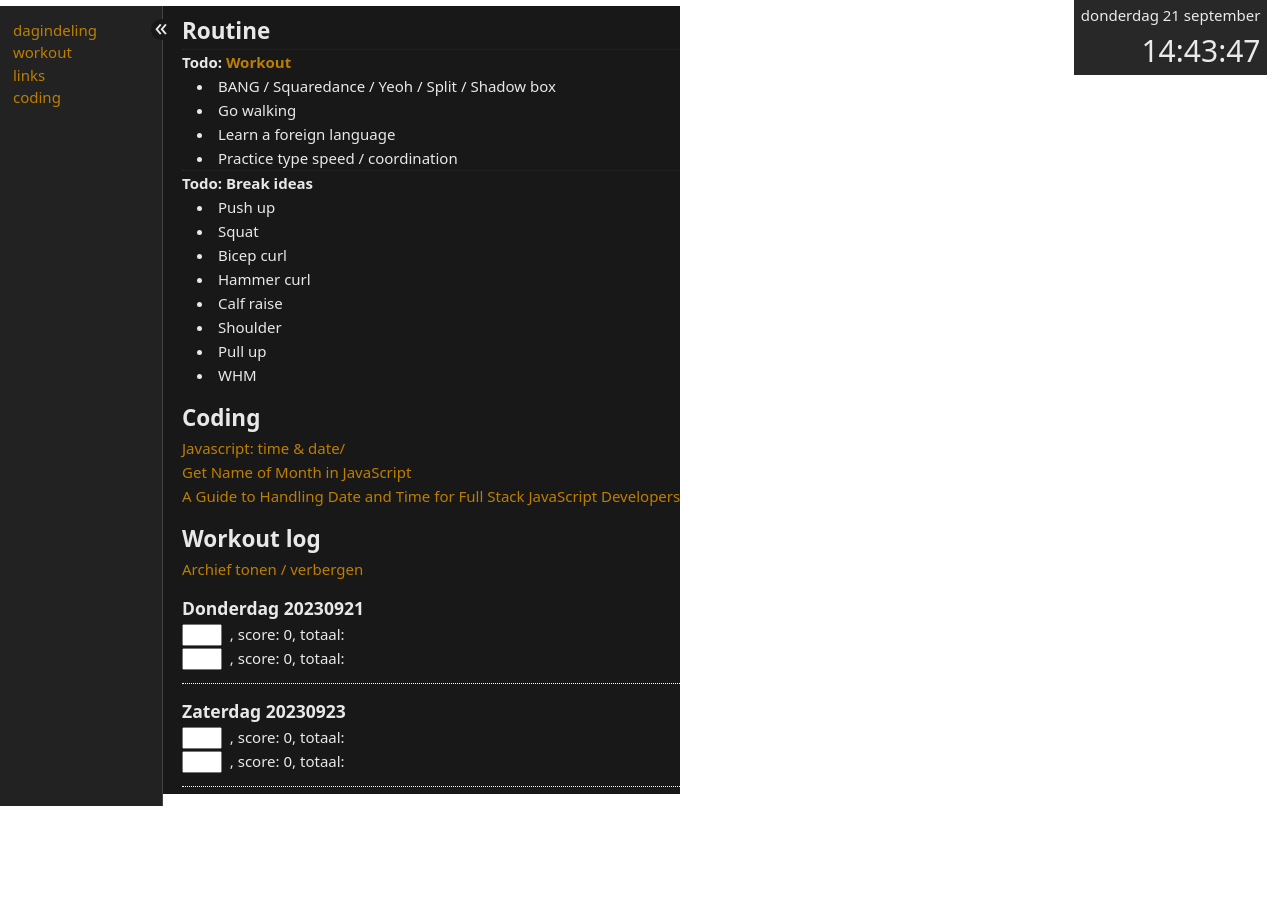
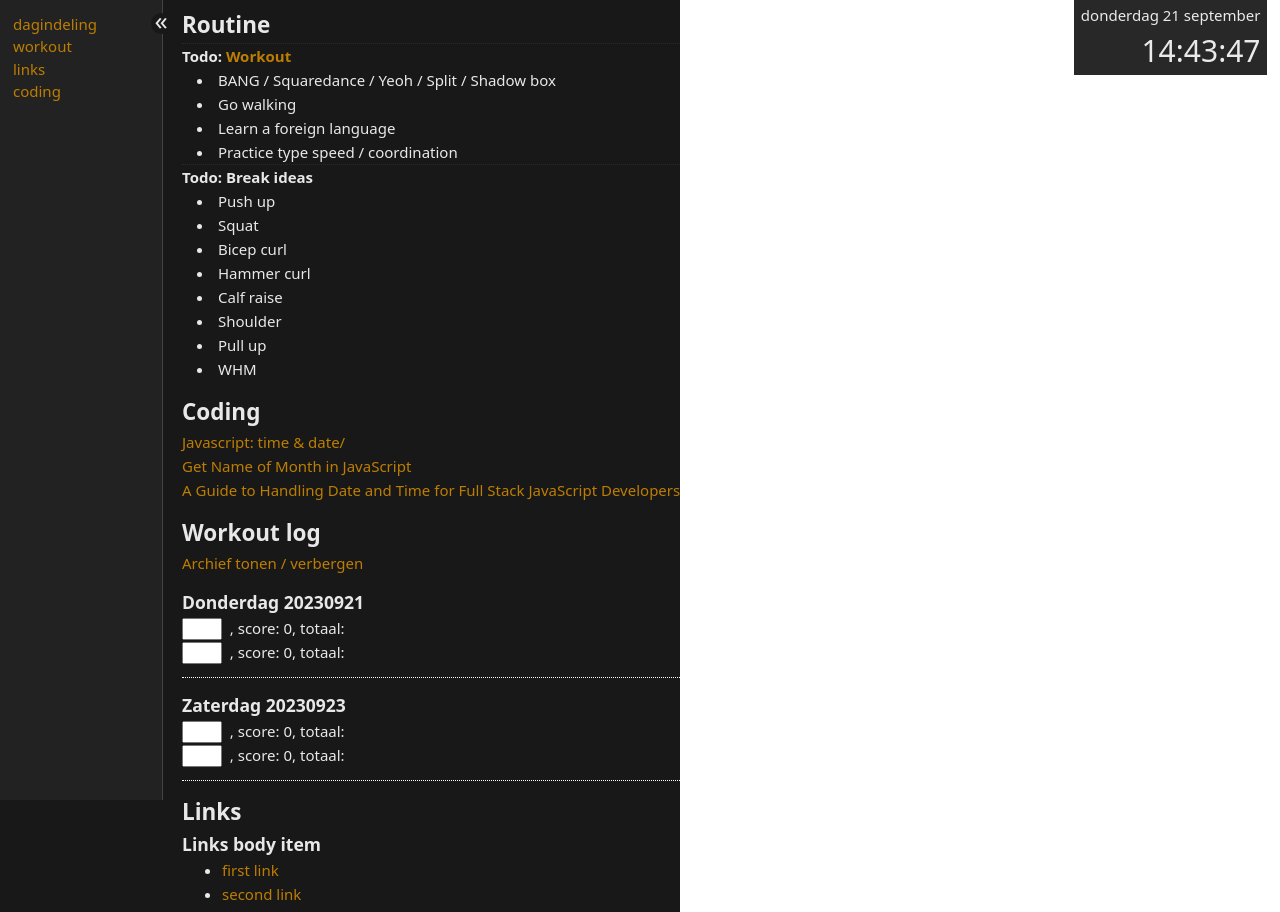
Before and after one commit to ckdev88/ARCHIVE-dagtaak, a Vue app: page / in a window 1280 px wide. Before the commit the page ends 800 px from the top, so only its background shows below. Built offline with nearby package versions, Linux system fonts and the light colour scheme.

Commit message:
cleanup & prepare for links-blogfeed-resources

```diff
--- a/src/Main.vue
+++ b/src/Main.vue
@@ -4,6 +4,7 @@ import Dagindeling from './components/Dagindeling.vue'
 import Workout from './components/Workout.vue'
 // import MainItem from './components/MainItem.vue'
 import Coding from './components/Sections/Coding.vue'
+import Links from './components/Links.vue'
 // import DocumentationIcon from './components/icons/IconDocumentation.vue'
 // import ToolingIcon from './components/icons/IconTooling.vue'
 // import EcosystemIcon from './components/icons/IconEcosystem.vue'
@@ -16,4 +17,5 @@ import Coding from './components/Sections/Coding.vue'
 	<Dagindeling />
 	<Coding />
 	<Workout />
+	<Links />
 </template>
--- /dev/null
+++ b/src/components/Links.vue
@@ -0,0 +1,9 @@
+<script setup>
+import LinksBody from './Links/LinksBody.vue';
+</script>
+<template>
+	<article>
+		<h2><a name="links"></a>Links</h2>
+		<LinksBody />
+	</article>
+</template>
--- /dev/null
+++ b/src/components/Links/LinksBody.vue
@@ -0,0 +1,29 @@
+<script>
+import LinksBodyItems from './LinksBodyItem.vue'
+// TODO: ideally implement feedreader here: an improved (merged) version of https://github.com/ckdev88/js-feedreader and https://github.com/ckdev88/db-feedreader
+export default {
+	components: { LinksBodyItems },
+	data() {
+		return {
+			itemList: [
+				{
+					id: 0,
+					name: 'first link',
+					uri: 'https://ckdev88.github.io'
+				},
+				{
+					id: 1,
+					name: 'second link',
+					uri: 'https://ckdev88.github.io/en'
+				}
+			]
+		}
+	}
+}
+</script>
+<template>
+	<h3>Links body item</h3>
+	<ul>
+		<LinksBodyItems v-for="id of itemList" :item="id" :key="id" />
+	</ul>
+</template>
--- /dev/null
+++ b/src/components/Links/LinksBodyItem.vue
@@ -0,0 +1,12 @@
+<script>
+export default {
+	props: {
+		item: Object,
+	}
+}
+</script>
+<template>
+	<li :id="'link-' + item.id">
+		<a :href="item.uri">{{ item.name }}</a>
+	</li>
+</template>
--- a/src/components/Navigation/NavigationBody.vue
+++ b/src/components/Navigation/NavigationBody.vue
@@ -1,5 +1,6 @@
 <script>
 import NavigationBodyItems from './NavigationBodyItem.vue'
+// TODO: seperate data below from view model
 export default {
 	components: { NavigationBodyItems },
 	data() {
```
Also changed, not shown: src/components/_OLD_HelloWorld.vue (deleted, +0 -43 lines).
